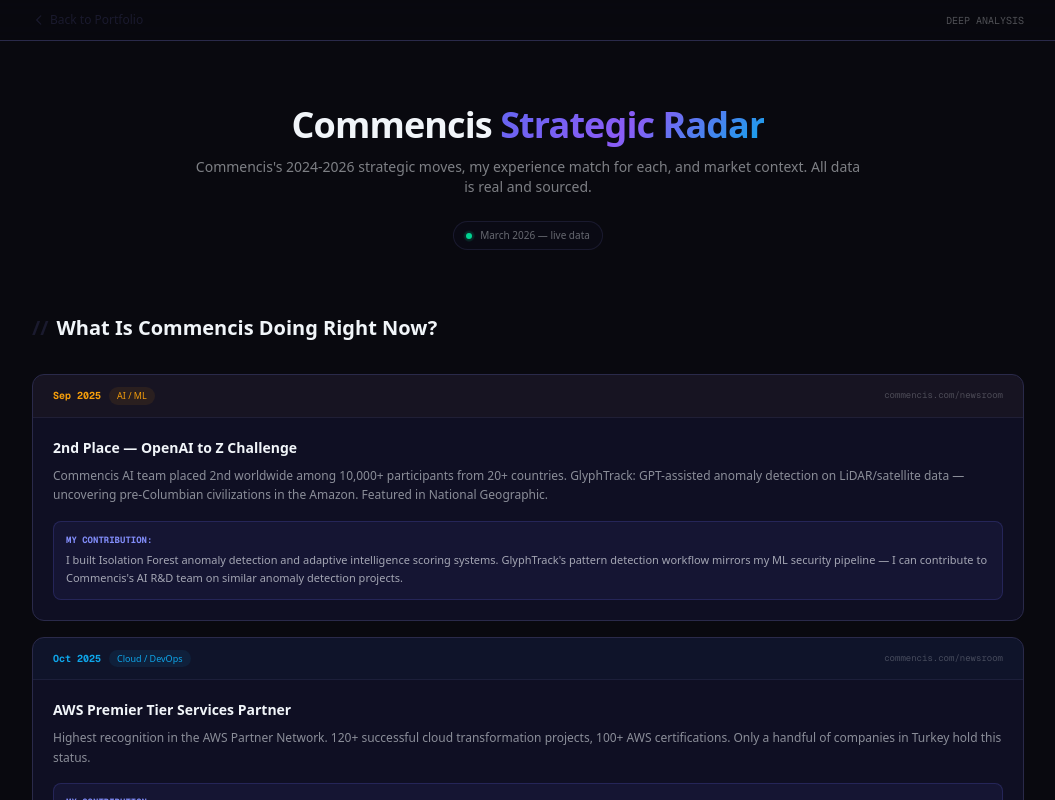
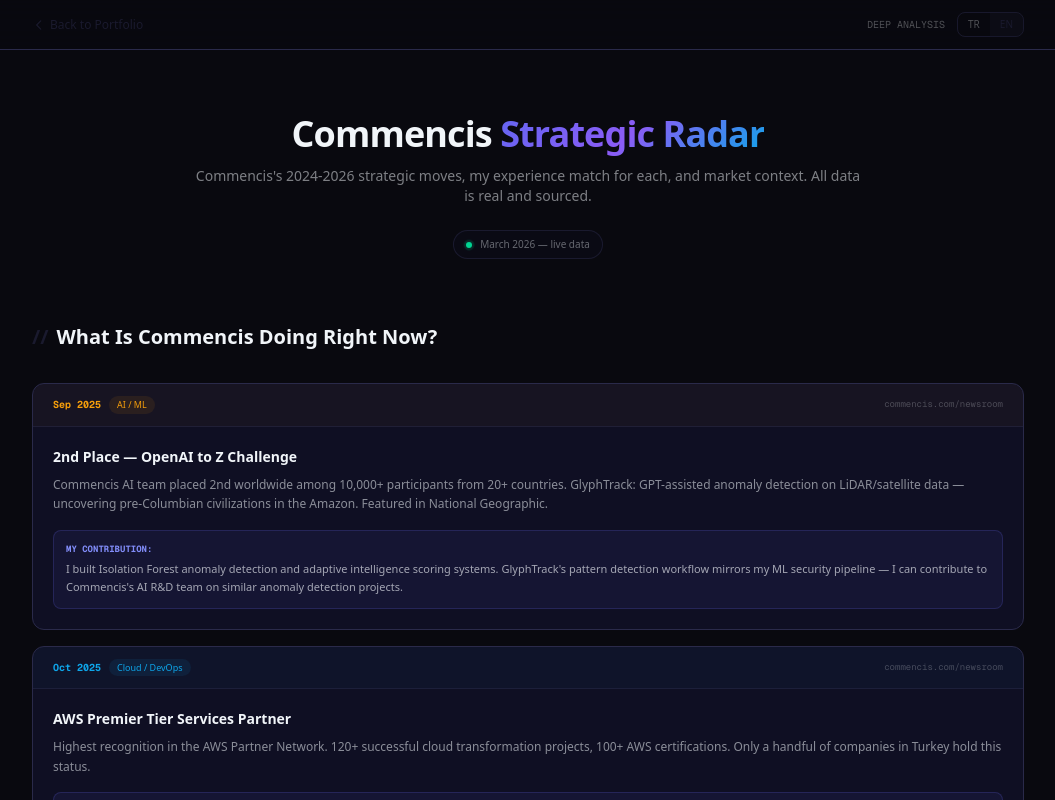
Before and after one commit to irtassedat/commencis-portfolio, a Next.js app: page /deep-analysis in a window 1280 px wide. Shown: the top 800 px of the page, without its empty margins (112-1167 px from the left). Built offline with nearby package versions, Linux system fonts and the light colour scheme.

Commit message:
feat: add TR/EN toggle to deep analysis header, default EN everywhere

```diff
--- a/src/app/deep-analysis/page.tsx
+++ b/src/app/deep-analysis/page.tsx
@@ -201,7 +201,7 @@ const projectsTr = [
 /* ═══════════════════════════════════════════════════════════ */
 
 export default function DeepAnalysis() {
-  const { lang } = useLang();
+  const { lang, setLang } = useLang();
   const tr = lang === "tr";
   const radar = tr ? radarTr : radarEn;
   const market = tr ? marketTr : marketEn;
@@ -217,9 +217,15 @@ export default function DeepAnalysis() {
             <svg className="w-3.5 h-3.5" fill="none" viewBox="0 0 24 24" stroke="currentColor"><path strokeLinecap="round" strokeLinejoin="round" strokeWidth={2} d="M15 19l-7-7 7-7" /></svg>
             {tr ? "Portfolyoya Dön" : "Back to Portfolio"}
           </Link>
-          <span className="text-[10px] text-foreground/30 font-mono">
-            {tr ? "DERİN ANALİZ" : "DEEP ANALYSIS"}
-          </span>
+          <div className="flex items-center gap-3">
+            <span className="text-[10px] text-foreground/30 font-mono">
+              {tr ? "DERİN ANALİZ" : "DEEP ANALYSIS"}
+            </span>
+            <div className="flex rounded-lg border border-border/50 overflow-hidden">
+              <button onClick={() => setLang("tr")} className={`px-2.5 py-1 text-[10px] font-medium transition-colors ${lang === "tr" ? "bg-primary/20 text-primary" : "text-foreground/30 hover:text-foreground/50"}`}>TR</button>
+              <button onClick={() => setLang("en")} className={`px-2.5 py-1 text-[10px] font-medium transition-colors ${lang === "en" ? "bg-primary/20 text-primary" : "text-foreground/30 hover:text-foreground/50"}`}>EN</button>
+            </div>
+          </div>
         </div>
       </div>
 
--- a/src/app/layout.tsx
+++ b/src/app/layout.tsx
@@ -19,7 +19,7 @@ export const metadata: Metadata = {
 
 export default function RootLayout({ children }: Readonly<{ children: React.ReactNode }>) {
   return (
-    <html lang="tr" suppressHydrationWarning>
+    <html lang="en" suppressHydrationWarning>
       <body className={`${geistSans.variable} ${geistMono.variable} antialiased bg-background text-foreground`}>
         <ClientProviders>{children}</ClientProviders>
       </body>
```
